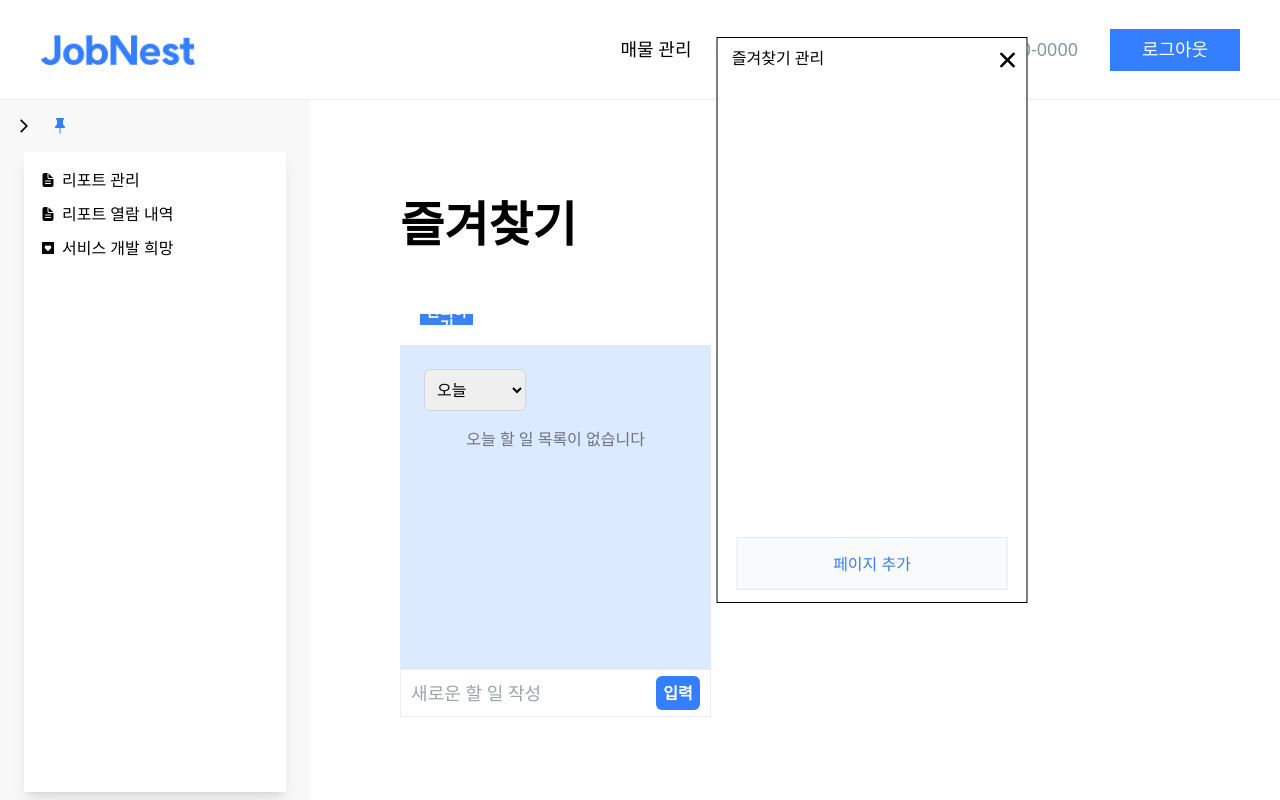
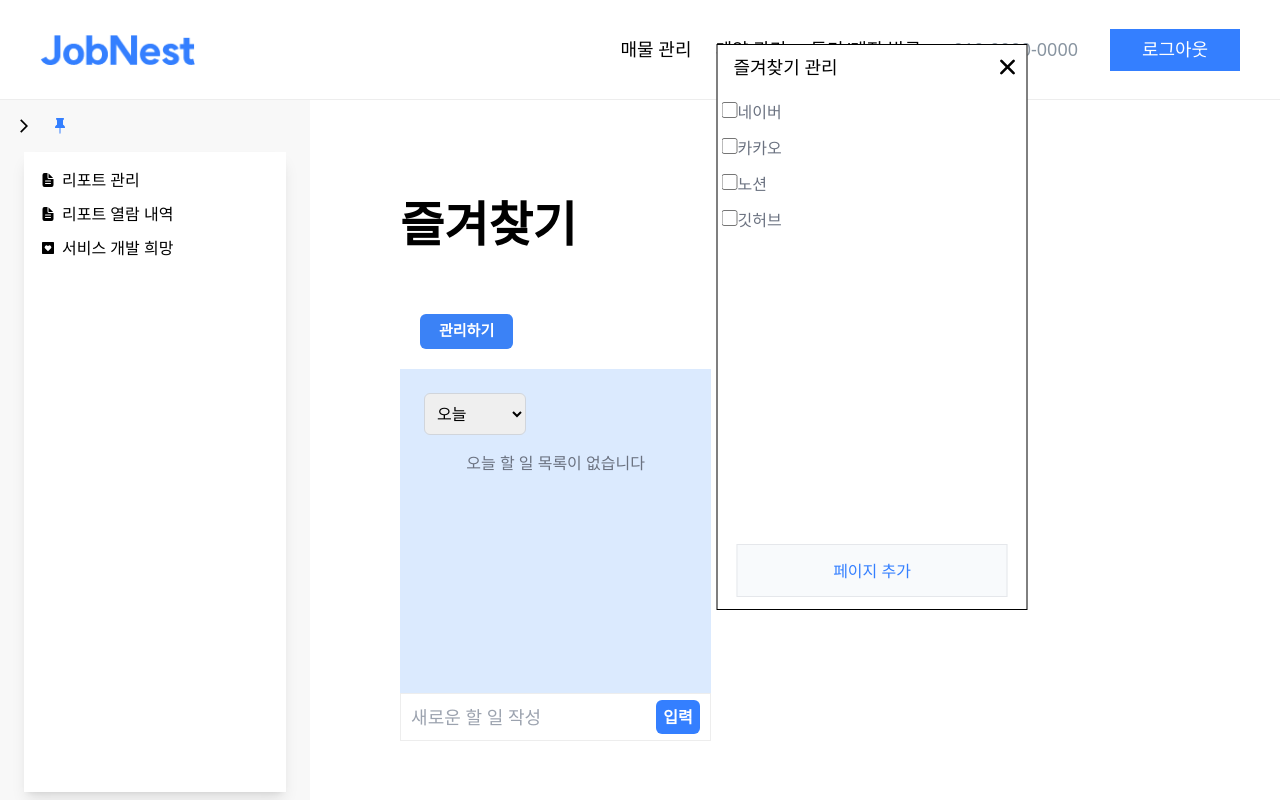
Before and after one commit to JobNest-useTeamWork/jobnest-frontend, a React (Vite) app: page / in a window 1280 px wide. Both pictures are taken after a click on the button "관리하기". Built offline with nearby package versions, Linux system fonts and the light colour scheme; a web font is replaced by a local one.

Commit message:
[feat] 즐겨찾기관리 모달 안 리스트, 호버버튼 생성

```diff
--- a/src/components/bookmark/BookmarkedList.tsx
+++ b/src/components/bookmark/BookmarkedList.tsx
@@ -53,7 +53,10 @@ const BookmarkedList = () => {
                 </div>
                 </SortableContext>
             </DndContext>
-            <button onClick={openManageModal} className="w-[53px] h-[11px] bg-blue-500 m-5 font-suit font-semibold text-[15px] leading-[15px] flex items-center text-white">
+            <button onClick={openManageModal}
+                    className="w-[93px] h-[35px] bg-blue-500 m-5 font-suit font-semibold
+                                text-center text-[15px] leading-[15px] flex items-center
+                                 text-white rounded-md justify-center">
                 관리하기
             </button>
             {modalYn ? <ManageDetailModal closeModal={()=> setmodalYn(false)}/> : null}
--- a/src/components/bookmark/ManageDetailModal.tsx
+++ b/src/components/bookmark/ManageDetailModal.tsx
@@ -27,6 +27,14 @@ const ManageDetailModal = ({closeModal} : closeModalInterface) => {
     const [listItem, setListItem] = useState<BookmarkInterface[]>([]);
     const [fetchUrl, setFetchUrl] = useState('');
     const [addModalYn, setAddModalYn] = useState(false);
+    const [dropDownState, setDropDownState] = useState<{[key : string] : boolean}>({});
+
+    const tempArr = [
+        { id: "1", title : "네이버"},
+        { id: "2", title : "카카오"},
+        { id: "3", title : "노션"},
+        { id: "4", title : "깃허브"},
+    ];
 
 //     const {data, error, isLoading, refetch} = useQuery( {
 //         queryKey: ['ogData', fetchUrl],
@@ -35,6 +43,18 @@ const ManageDetailModal = ({closeModal} : closeModalInterface) => {
 //     }
 // );
 // console.log(data);
+
+
+    const toggleDropdown = (id :string) => {
+        console.log(id);
+        setDropDownState((prev) => ({
+            ...prev,
+            [id] : !prev![id]
+        }));
+
+
+    }
+
 
     const addBookmarks = async() => {
 
@@ -76,18 +96,43 @@ const ManageDetailModal = ({closeModal} : closeModalInterface) => {
               bottom: '30%',
           }}className="w-[311px] h-[566px] bg-white border border-black transform -translate-x-1/2 -translate-y-1/2">
             <div className="w-full h-[51px] flex justify-between p-2">
-                <span className="w-[105px] h-[22px] text-center">즐겨찾기 관리</span>
+                <span className="w-[120px] h-[22px] text-center font-medium text-lg">즐겨찾기 관리</span>
                 <span onClick={closeModal} className="w-[25px] h-[17px]">
                     <IoClose size={28}/>
                 </span>
             </div>
-            {listItem.map((item) => (
+            {/* {listItem.map((item) => (
                 <div key={item.id} >
                     <label className="text-gray-500" key={item.id}>
                         <input type="checkbox" className="w-4 h-4 text-blue-600 bg-gray-100 border-gray-300 rounded focus:ring-blue-500 focus:ring-2"
                                 id={item.id +""} onChange={(e) => {chkBookmarkedOne(e.target.checked, e.target.value)}}/>
                     </label>
                 </div>
+            ))} */}
+            {tempArr.map((item) => (
+                <>
+                <div key={item.id} className="group flex flex-row justify-between p-1">
+                    <label className="text-gray-500 rounded-sm" key={item.id}>
+                       <input type="checkbox" className="w-4 h-4 text-blue-600 bg-gray-100 border-gray-300 rounded focus:ring-blue-500 focus:ring-2"
+                                id={item.id +""} onChange={(e) => {chkBookmarkedOne(e.target.checked, e.target.value)}}/>
+                    {item.title}
+                    </label>
+                    {/* 점 세개 버튼 */}
+                    <div className="relative flex items-center justify-center">
+                    <button className="opacity-0 group-hover:opacity-100 transition-opacity "
+                            onClick={() => toggleDropdown(item.id)}>
+                       <span className="text-lg font-semibold">&#8230;</span>
+                    </button>
+                    </div>
+                    {/* 드롭다운 메뉴 */}
+                    {dropDownState![item.id] && (
+                        <div className="absolute right-0 mt-2 w-24 bg-white border rounded-md shadow-lg">
+                        <button className="block w-full text-left px-4 py-2 hover:bg-gray-100">수정</button>
+                        <button className="block w-full text-left px-4 py-2 hover:bg-gray-100">삭제</button>
+                        </div>
+                    )}
+                </div>
+               </>
             ))}
             <div className="flex justify-center">
                 <button onClick={addBookmarksModal} className="absolute bottom-3 w-[271px] h-[53px] bg-slate-50 text-main-color border-[1px] ">
```
